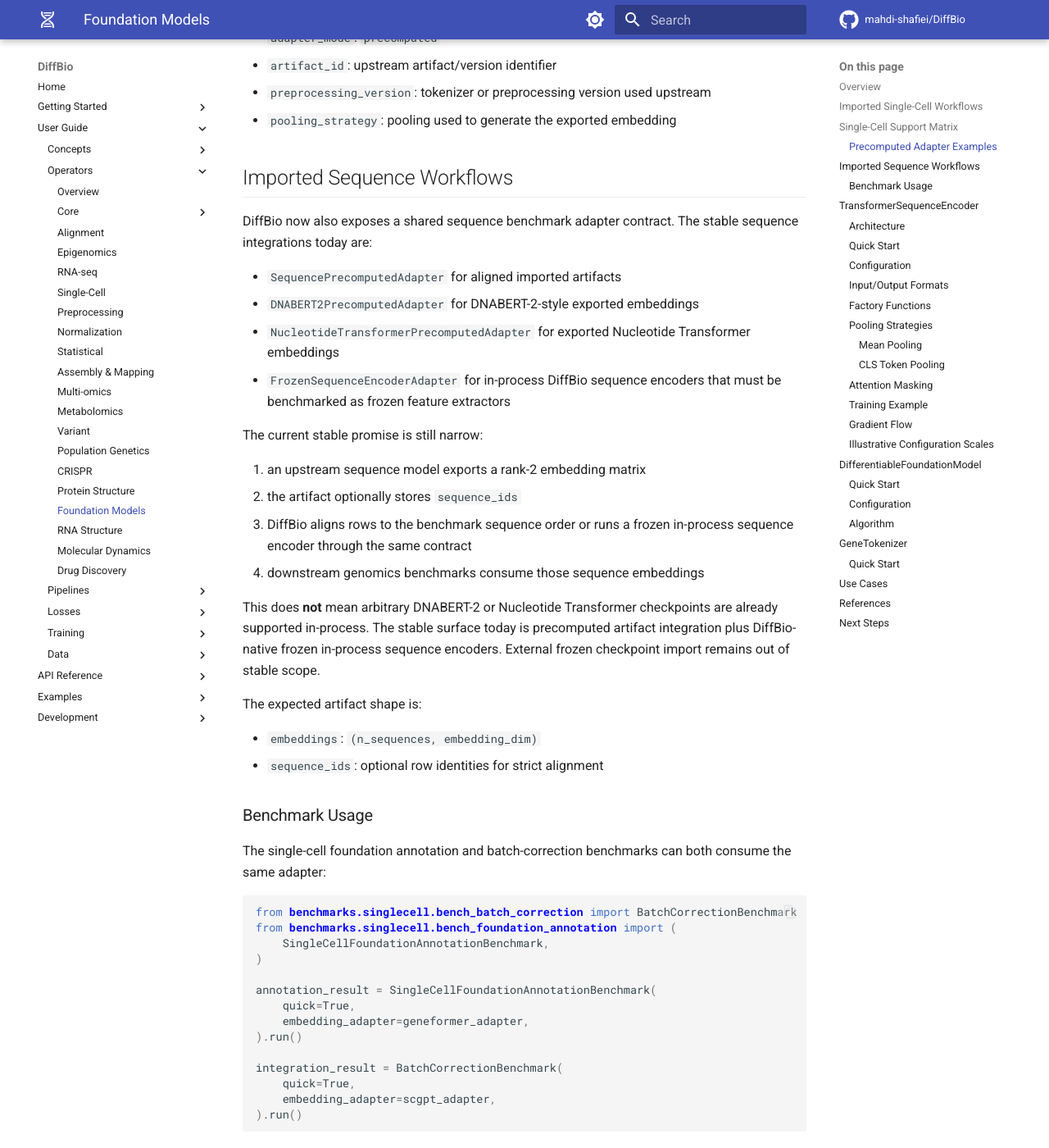
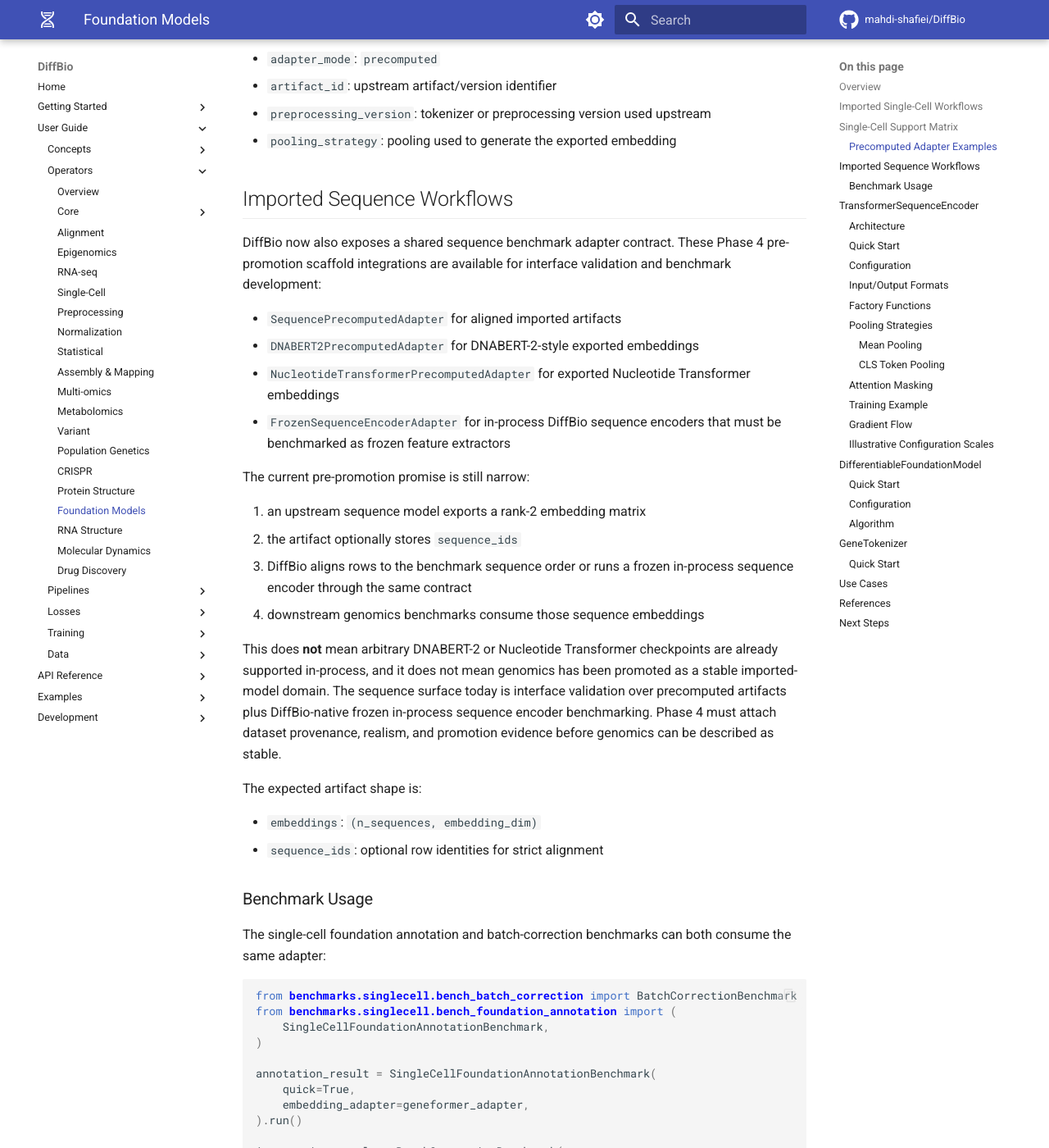
Before and after one commit to avitai/DiffBio, an MkDocs documentation site: the page built from docs/user-guide/operators/foundation-models.md, in a window 1280 px wide and 1400 px high, scrolled down 2537 px. Shown: the whole window at 82% size. Built offline with MkDocs 1.6.1 and Material for MkDocs 9.7.7, drawn with Linux system fonts in a browser that asks for light colours; comment, search, counter and statistics services are not loaded; some of the changed text lies outside the part shown.

Commit message:
docs: fence genomics scaffold promotion

```diff
--- a/docs/user-guide/operators/foundation-models.md
+++ b/docs/user-guide/operators/foundation-models.md
@@ -1,10 +1,11 @@
 # DNA/RNA Foundation Model Operators
 
 DiffBio provides differentiable foundation-model operators for DNA/RNA
-sequences and single-cell expression. The current stable imported-model
-surface is intentionally narrow: precomputed artifacts plus the first
-benchmark-facing frozen adapters, alongside DiffBio-native sequence and
-single-cell transformer operators.
+sequences and single-cell expression. The current stable imported-model surface
+is intentionally narrow: precomputed Geneformer and scGPT artifacts for
+single-cell annotation and batch correction. Sequence/genomics adapters and
+frozen benchmark paths exist as Phase 4 pre-promotion scaffold until genomics
+realism and promotion evidence is attached.
 
 These operators sit in DiffBio's biology-specific layer and reuse the wider
 ecosystem stack: Datarax for operator contracts, Artifex for transformer/model
@@ -103,8 +104,9 @@
 
 ## Imported Sequence Workflows
 
-DiffBio now also exposes a shared sequence benchmark adapter contract. The
-stable sequence integrations today are:
+DiffBio now also exposes a shared sequence benchmark adapter contract. These
+Phase 4 pre-promotion scaffold integrations are available for interface
+validation and benchmark development:
 
 - `SequencePrecomputedAdapter` for aligned imported artifacts
 - `DNABERT2PrecomputedAdapter` for DNABERT-2-style exported embeddings
@@ -113,7 +115,7 @@
 - `FrozenSequenceEncoderAdapter` for in-process DiffBio sequence encoders that
   must be benchmarked as frozen feature extractors
 
-The current stable promise is still narrow:
+The current pre-promotion promise is still narrow:
 
 1. an upstream sequence model exports a rank-2 embedding matrix
 2. the artifact optionally stores `sequence_ids`
@@ -122,9 +124,12 @@
 4. downstream genomics benchmarks consume those sequence embeddings
 
 This does **not** mean arbitrary DNABERT-2 or Nucleotide Transformer
-checkpoints are already supported in-process. The stable surface today is
-precomputed artifact integration plus DiffBio-native frozen in-process sequence
-encoders. External frozen checkpoint import remains out of stable scope.
+checkpoints are already supported in-process, and it does not mean genomics has
+been promoted as a stable imported-model domain. The sequence surface today is
+interface validation over precomputed artifacts plus DiffBio-native frozen
+in-process sequence encoder benchmarking. Phase 4 must attach dataset
+provenance, realism, and promotion evidence before genomics can be described as
+stable.
 
 The expected artifact shape is:
 
@@ -197,7 +202,8 @@
 promoter classification, TFBS classification, and splice-site classification.
 That suite can run the native DiffBio sequence encoder, a frozen in-process
 DiffBio sequence encoder, and the current precomputed DNABERT-2 and Nucleotide
-Transformer adapters through the same deterministic reporting layer.
+Transformer adapters through the same deterministic reporting layer. This is
+Phase 4 scaffold evidence, not a stable genomics promotion claim.
 
 ## TransformerSequenceEncoder
 
```
Also changed, not shown: docs/development/benchmarks.md (+6 -6 lines), 1 other file.
